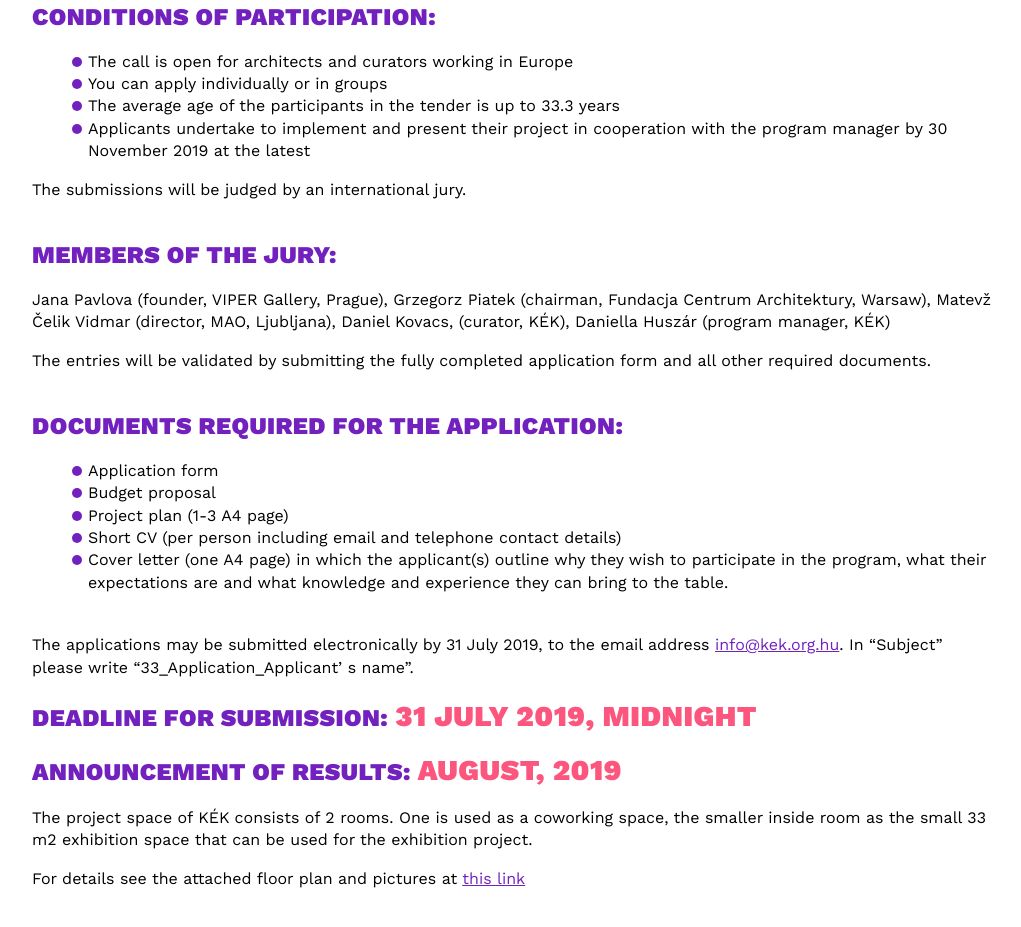
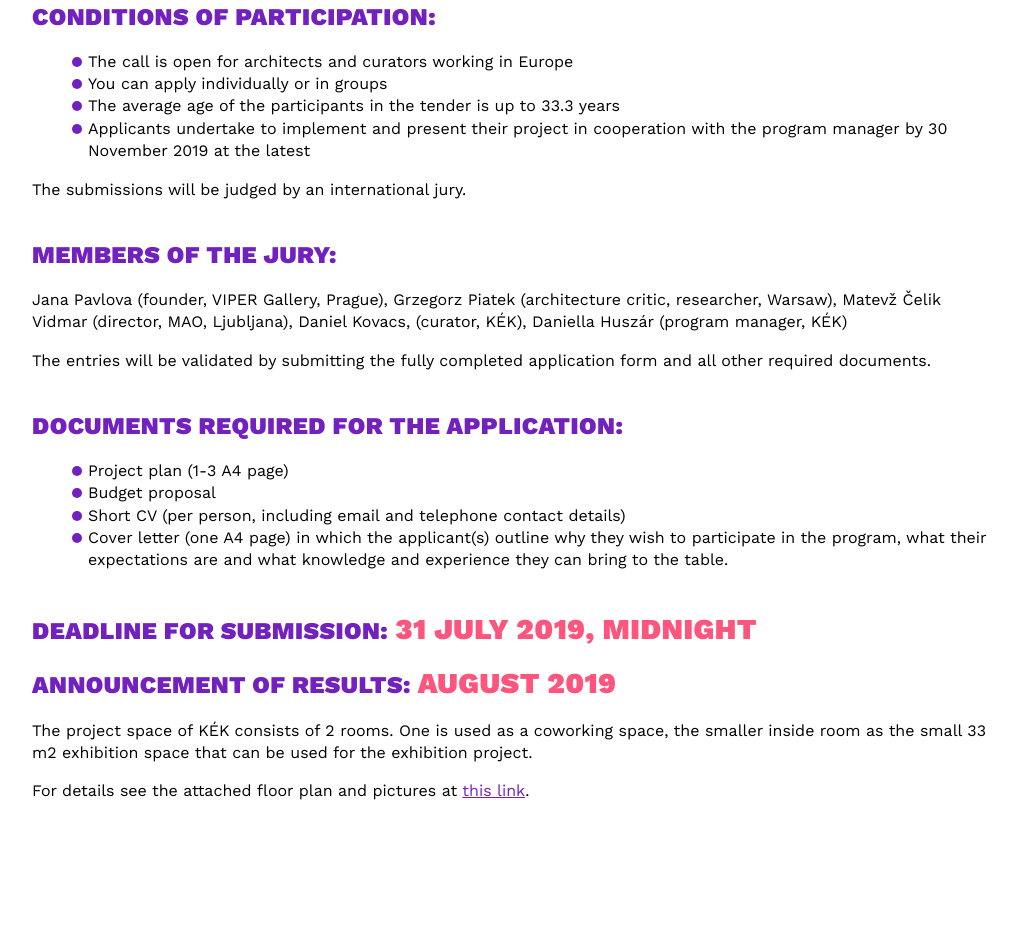
Before and after one commit to kek-architecture/33m2, a plain HTML site: page index.html in a window 1280 px wide. Shown: the part 1721-2648 px from the top of the page, without its empty margins (128-1149 px from the left). Drawn offline with nearby package versions, Linux system fonts and the light colour scheme.

Commit message:
minor changes

```diff
--- a/index.html
+++ b/index.html
@@ -61,25 +61,23 @@
   </section>
   <section>
     <h2>Members of the jury:</h2>
-    <p>Jana Pavlova (founder, VIPER Gallery, Prague), Grzegorz Piatek (chairman, Fundacja Centrum Architektury, Warsaw), Matevž Čelik Vidmar (director, MAO, Ljubljana), Daniel Kovacs, (curator, KÉK), Daniella Huszár (program manager, KÉK)</p>
+    <p>Jana Pavlova (founder, VIPER Gallery, Prague), Grzegorz Piatek (architecture critic, researcher, Warsaw), Matevž Čelik Vidmar (director, MAO, Ljubljana), Daniel Kovacs, (curator, KÉK), Daniella Huszár (program manager, KÉK)</p>
     <p>The entries will be validated by submitting the fully completed application form and all other required documents.</p>
   </section>
   <section>
     <h2>Documents required for the application:</h2>
     <ul>
-      <li>Application form</li>
+      <li>Project plan (1-3 A4 page)</li>
       <li>Budget proposal</li>
-      <li>Project plan (1-3 A4 page)</li>
-      <li>Short CV (per person including email and telephone contact details)</li>
+      <li>Short CV (per person, including email and telephone contact details)</li>
       <li>Cover letter (one A4 page) in which the applicant(s) outline why they wish to participate in the program, what their expectations are and what knowledge and experience they can bring to the table.</li>
     </ul>
   </section>
   <section>
-    <p>The applications may be submitted electronically by 31 July 2019, to the email address <a href="mailto:info@kek.org.hu">info@kek.org.hu</a>.  In “Subject” please write “33_Application_Applicantʼs name”.</p>
     <h2>Deadline for submission: <span>31 July 2019, midnight</span></h2>
-    <h2>Announcement of Results: <span>August, 2019</span></h2>
+    <h2>Announcement of Results: <span>August 2019</span></h2>
     <p>The project space of KÉK consists of 2 rooms. One is used as a coworking space, the smaller inside room as the small 33 m2 exhibition space that can be used for the exhibition project.</p>
-    <p>For details see the attached floor plan and pictures at <a href="https://www.dropbox.com/sh/mt4qgb2ptrhnp3z/AABkqHWHmKroqExmbsQzaFBNa?dl=0">this link</a></p>
+    <p>For details see the attached floor plan and pictures at <a href="https://www.dropbox.com/sh/mt4qgb2ptrhnp3z/AABkqHWHmKroqExmbsQzaFBNa?dl=0" target="_blank">this link</a>.</p>
   </section>
 </main>
 </body>
```
